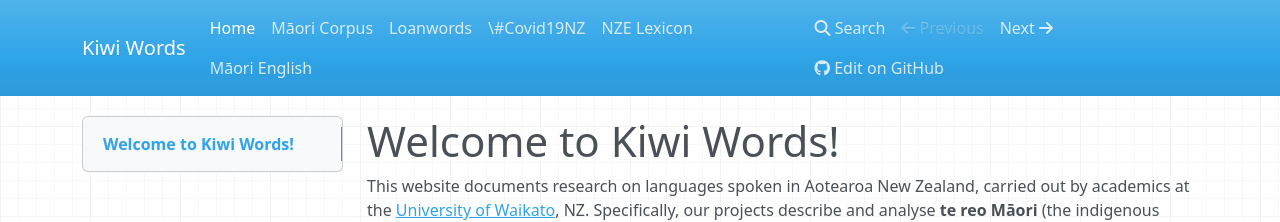
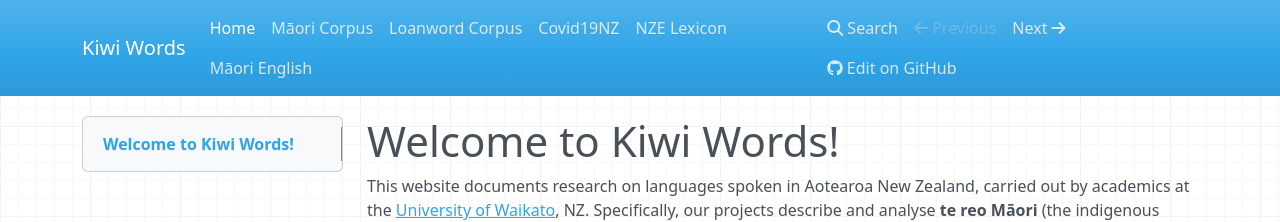
Before and after one commit to Waikato/kiwiwords, an MkDocs documentation site: the page built from docs/index.md, in a window 1280 px wide. Shown: the top 222 px of the page. Built offline with MkDocs 1.6.1, drawn with Linux system fonts in a browser that asks for light colours; nearby versions of some CDN libraries.

Commit message:
Fixed poster image

```diff
--- a/mkdocs.yml
+++ b/mkdocs.yml
@@ -6,7 +6,7 @@ site_description: Kiwi Words
 nav:
     - Home: index.md
     - Māori Corpus: rmt_corpus.md
-    - Loanwords: corpus.md
-    - \#Covid19NZ: covidnz_corpus.md
+    - Loanword Corpus: corpus.md
+    - Covid19NZ: covidnz_corpus.md
     - NZE Lexicon: nze_lexicon.md
     - Māori English: maori_english.md
```
Also changed, not shown: docs/pics/covid_poster.jpg (added).
